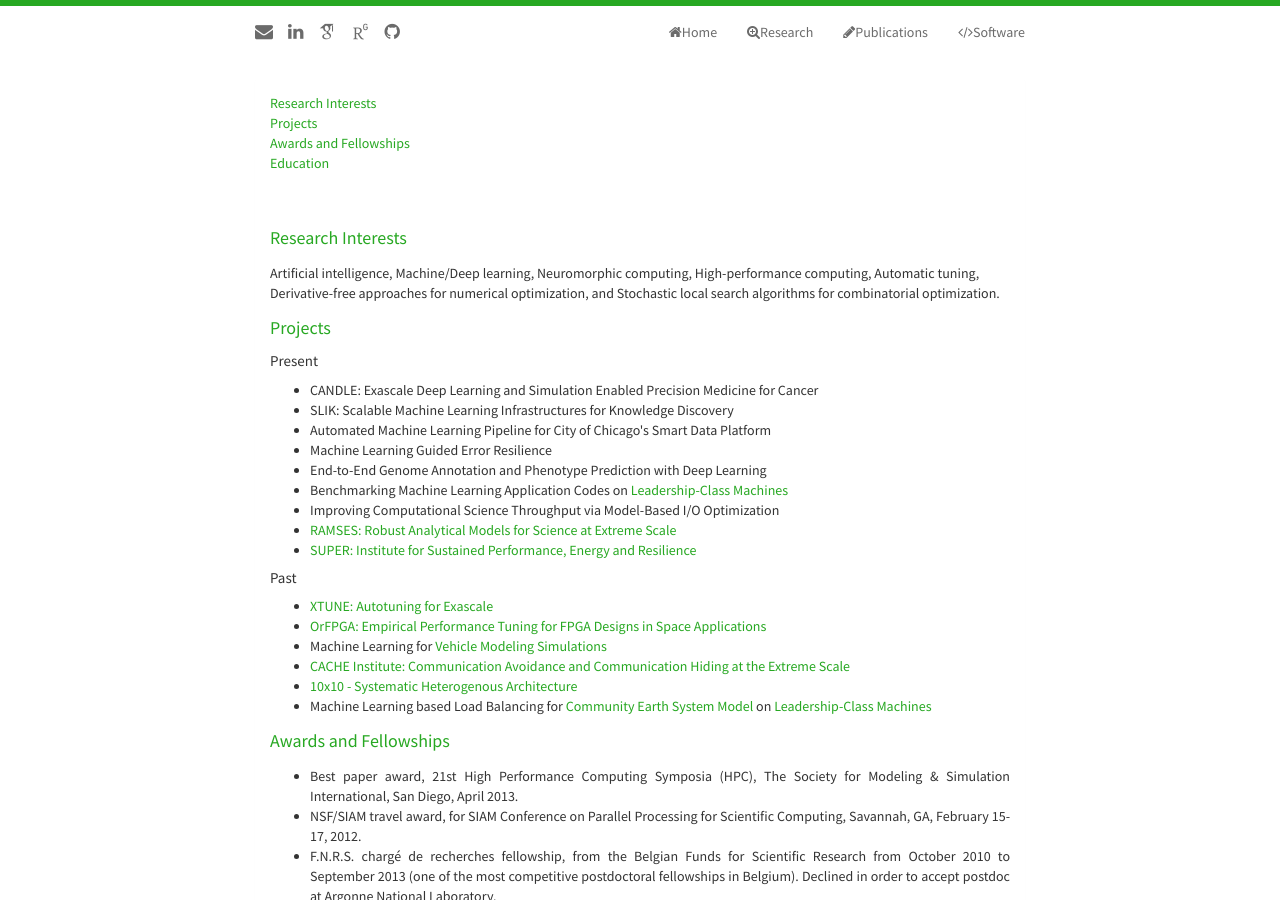
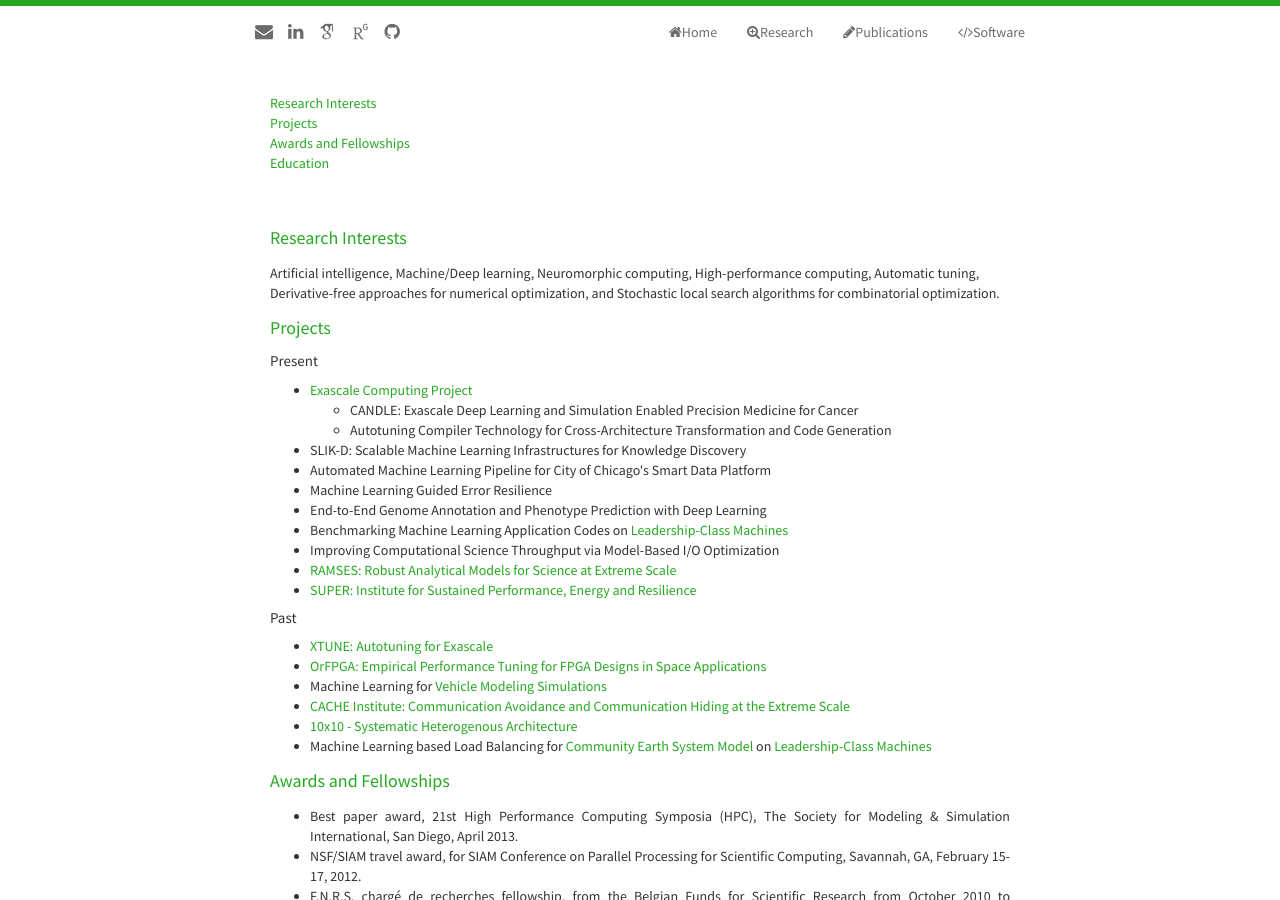
Before and after one commit to pbalapra/pbalapra.github.io, a Jekyll site: the page built from research.html, in a window 1280 px wide and 900 px high. Built offline with Jekyll 4.4.1, drawn with Linux system fonts in a browser that asks for light colours; nearby versions of some CDN libraries; some web fonts are replaced.

Commit message:
adding research

```diff
--- a/_includes/research.html
+++ b/_includes/research.html
@@ -21,8 +21,12 @@
     <h5> <a name="projects" id="projects">Projects</a></h5>
     <h6>Present</h6>
     <ul class="itemize1">
-    <li> CANDLE: Exascale Deep Learning and Simulation Enabled Precision Medicine for Cancer </a></li>
-    <li> SLIK: Scalable Machine Learning Infrastructures for Knowledge Discovery</a></li>
+    <li> <a href="http://exascaleproject.org/" target="_blank">Exascale Computing Project</a> </li>
+    <ul class="itemize1">
+        <li> CANDLE: Exascale Deep Learning and Simulation Enabled Precision Medicine for Cancer </a></li>
+        <li> Autotuning Compiler Technology for Cross-Architecture Transformation and Code Generation </a></li>
+    </ul>
+    <li> SLIK-D: Scalable Machine Learning Infrastructures for Knowledge Discovery</a></li>
     <li> Automated Machine Learning Pipeline for City of Chicago's Smart Data Platform</a></li>
     <li> Machine Learning Guided Error Resilience </a></li>
     <li> End-to-End Genome Annotation and Phenotype Prediction with Deep Learning </a></li>
```
Also changed, not shown: 3 other files.
